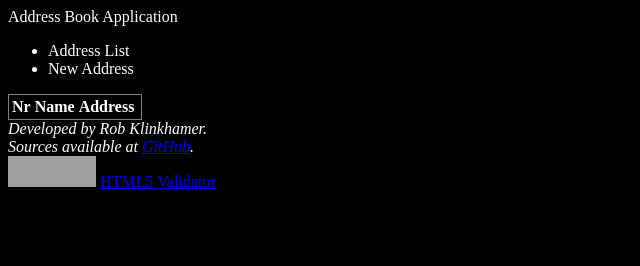
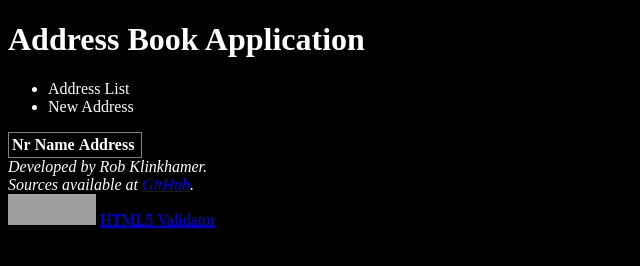
Before and after one commit to RJK-Engineering/AddressBookApp, a plain HTML site: page index.html in a window 1280 px wide. Shown: the whole page, without its empty margins (0-640 px from the left). Drawn offline with nearby package versions, Linux system fonts and the light colour scheme; grey boxes are pictures that could not be loaded.

Commit message:
Version 1

```diff
--- a/index.html
+++ b/index.html
@@ -17,13 +17,14 @@
     <script src="https://cdnjs.cloudflare.com/ajax/libs/html5shiv/3.7.3/html5shiv.js"></script>
     <![endif]-->
 
+    <!-- JQuery scripting -->
     <script src="https://ajax.googleapis.com/ajax/libs/jquery/3.2.1/jquery.min.js"></script>
     <script src="js/scripts.js"></script>
 </head>
 
 <body>
 
-<header>Address Book Application</header>
+<header><h1>Address Book Application</h1></header>
 
 <nav>
     <ul>
--- a/js/scripts.js
+++ b/js/scripts.js
@@ -32,7 +32,7 @@ $(document).ready(function() {
     createList(addresses);
 });
 
-// create list from stored addresses
+// create address list
 function createList(addresses) {
     var tbody = $('<tbody/>');
 
```
